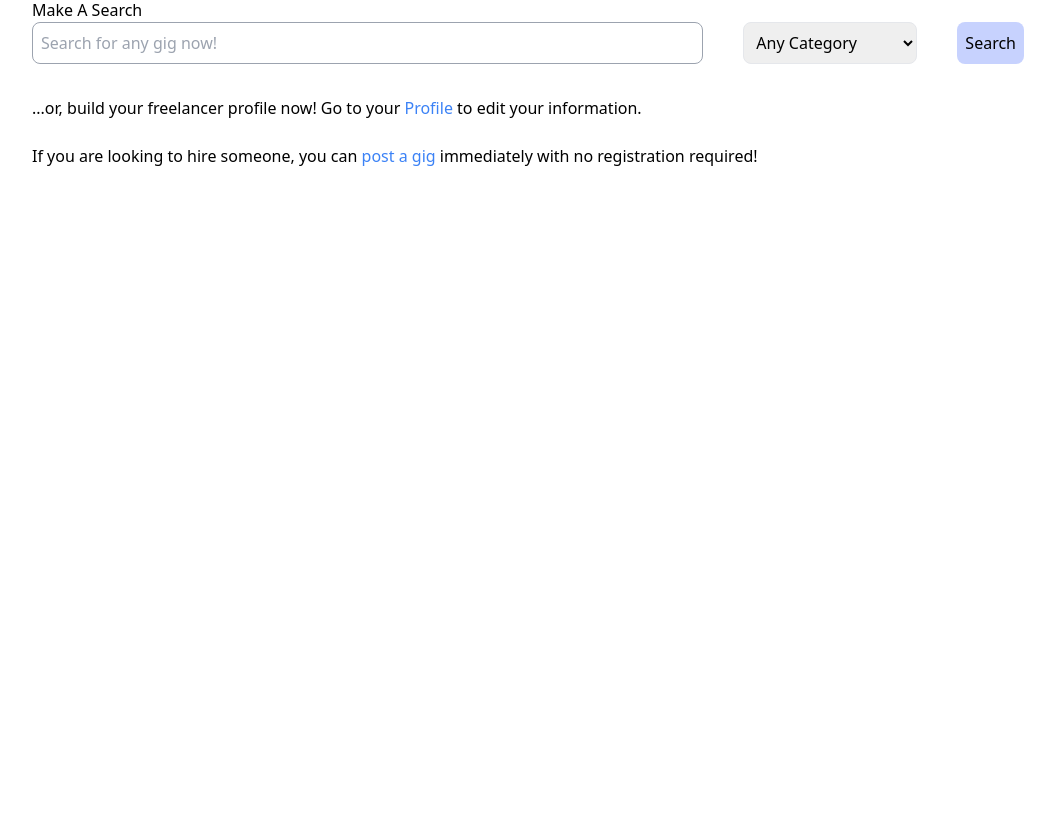
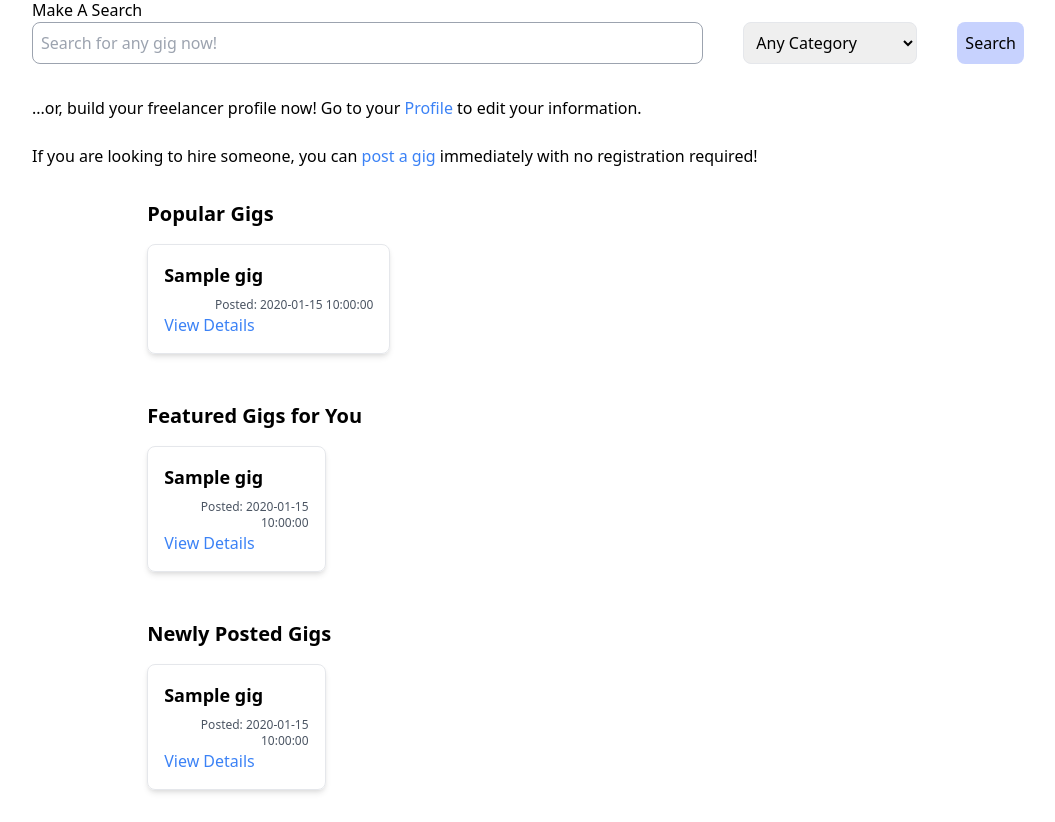
Before and after one commit to taylanoaydin/gigl, a Flask app: template templates/home.html in a window 1280 px wide. Shown: the part 143-965 px from the top of the page, without its empty margins (112-1167 px from the left). Before the commit the page ends 309 px from the top, so only its background shows below. Run offline with Flask 3, Linux system fonts and the light colour scheme; the template is opened without the code that fills it: values that come from a table or form of the project are taken from there, most other values are stand-ins (such as "Sample title", 1, 10 or a date in 2020).

Commit message:
added home page

```diff
--- a/gigl.py
+++ b/gigl.py
@@ -204,8 +204,16 @@ def home():
             categories = []  # This will fetch gigs filtered by the selected category
 
         username = database.get_user(netid).get_name()
+        print(username)
+        popular_gigs = database.get_popular_gigs()  # Function to be implemented
+        print(popular_gigs)
+        featured_gigs = database.get_featured_gigs()  # Adjust to fetch based on user preferences
+        new_gigs = database.get_new_gigs()  # Function to be implemented
         html_code = flask.render_template('home.html', usrname=username,
-                                          search_form=search_form)
+                                      search_form=search_form,
+                                      popular_gigs=popular_gigs,
+                                      featured_gigs=featured_gigs,
+                                      new_gigs=new_gigs)
         response = flask.make_response(html_code)
         return response
     except AuthenticationError as e:
--- a/templates/home.html
+++ b/templates/home.html
@@ -54,6 +54,48 @@
       with no registration required!
     </div>
     </sections>
+    <section>
+      <h2 class="text-xl font-bold my-4">Popular Gigs</h2>
+      <div class="grid grid-cols-3 gap-4">
+          {% for gig in popular_gigs %}
+          <div class="border p-4 rounded-lg shadow-md">
+              <h3 class="font-semibold text-lg">{{ gig.get_title() | truncate(30) }}</h3>
+              <p class="text-sm my-2">{{ gig.get_description() | truncate(40) }}</p>
+              <div class="text-right text-xs text-gray-600">Posted: {{ gig.get_post_date() }}</div>
+              <a href="/gig-details/{{ gig.get_gigID() }}" class="text-blue-500 hover:text-blue-700">View Details</a>
+          </div>
+          {% endfor %}
+      </div>
+  </section>
+  <section>
+    <h2 class="text-xl font-bold my-4">Featured Gigs for You</h2>
+    <div class="grid grid-cols-4 gap-4">
+        {% for gig in featured_gigs %}
+        <div class="border p-4 rounded-lg shadow-md">
+            <h3 class="font-semibold text-lg">{{ gig.get_title() | truncate(30) }}</h3>
+            <p class="text-sm my-2">{{ gig.get_description() | truncate(100) }}</p>
+            <div class="text-right text-xs text-gray-600">Posted: {{ gig.get_post_date() }}</div>
+            <a href="/gig-details/{{ gig.get_gigID() }}" class="text-blue-500 hover:text-blue-700">View Details</a>
+        </div>
+        {% endfor %}
+    </div>
+</section>
+
+<section>
+  <h2 class="text-xl font-bold my-4">Newly Posted Gigs</h2>
+  <div class="grid grid-cols-4 gap-4">
+      {% for gig in new_gigs %}
+      <div class="border p-4 rounded-lg shadow-md">
+          <h3 class="font-semibold text-lg">{{ gig.get_title() | truncate(30) }}</h3>
+          <p class="text-sm my-2">{{ gig.get_description() | truncate(40) }}</p>
+          <div class="text-right text-xs text-gray-600">Posted: {{ gig.get_post_date() }}</div>
+          <a href="/gig-details/{{ gig.get_gigID() }}" class="text-blue-500 hover:text-blue-700">View Details</a>
+      </div>
+      {% endfor %}
+  </div>
+</section>
+
+
 </body>
 
 </html>
```
Also changed, not shown: database.py (+37 -0 lines), templates/edit_gig.html (added, +96 -0 lines).
